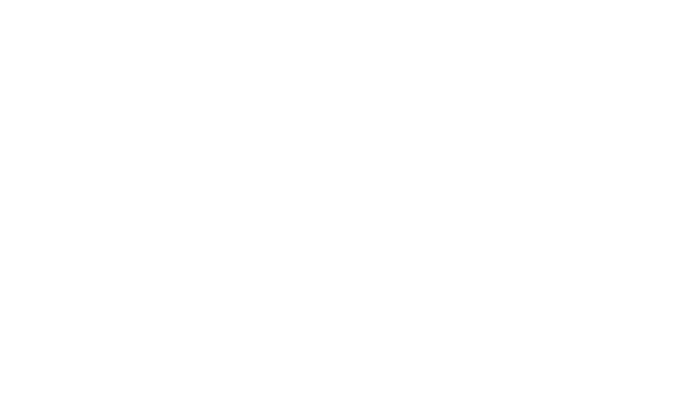
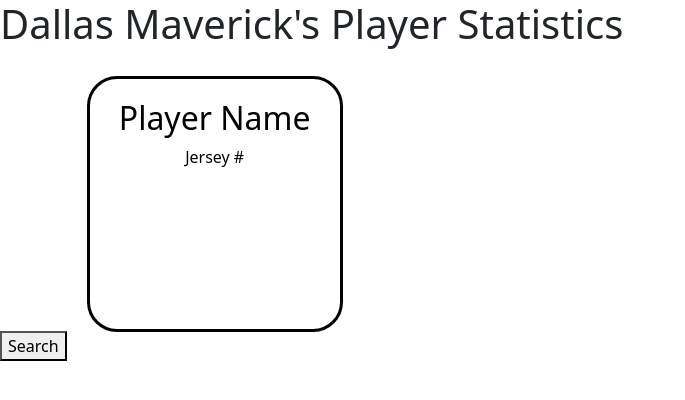
Before and after one commit to DevonMcfarlen/MyFantasyDraft, a React (Vite) app in the folder client/: page /cards in a window 1280 px wide. Shown: the top 400 px of the page, without its empty margins (0-685 px from the left). Built offline with nearby package versions, Linux system fonts and the light colour scheme.

Commit message:
merge prep

```diff
--- a/client/src/App.jsx
+++ b/client/src/App.jsx
@@ -5,7 +5,7 @@
 import { ApolloClient, ApolloProvider, InMemoryCache } from '@apollo/client';
 
 // Import Components
-// import Cards from './pages/Cards'
+import Cards from './pages/Cards'
 // Import Bootstrap
 import "bootstrap/dist/css/bootstrap.min.css"
 
@@ -19,7 +19,7 @@
 
   return (
    <ApolloProvider client={client}>
-
+    <Cards />
     </ApolloProvider>
   )
 }
--- a/client/src/pages/Cards.jsx
+++ b/client/src/pages/Cards.jsx
@@ -111,8 +111,24 @@
                     getTeam();
                 }}
                 >
-                Add Student
+                Search
             </button>
+            <label>
+                <input type="checkbox"/>
+                <div className="flip-card">
+                    <div className="front">
+                        <h2>Player Name</h2>
+                        <p>Jersey #</p>
+                    </div>
+                    <div className="back">
+                        <p>Avg points</p>
+                        <p>Avg assit</p>
+                        <p>Avg Total Rebounds</p>
+                        <p>Avg FGP</p>
+                        <button className='backBtn'>Add Player</button>
+                    </div>
+                </div>
+            </label>
         </>
     )
 }
```
